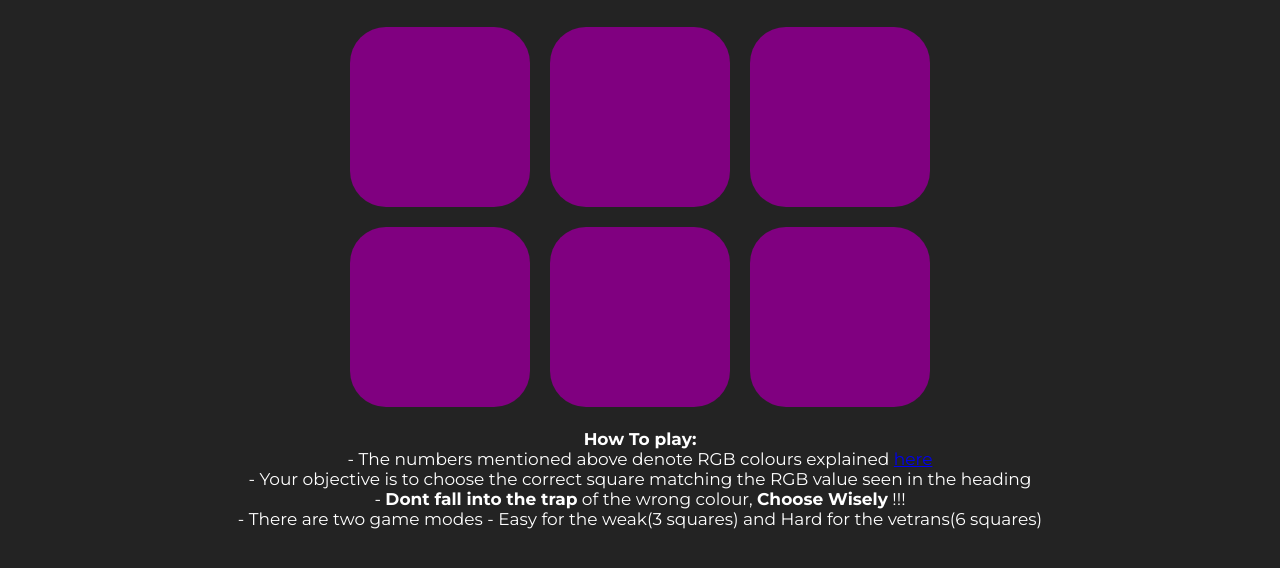
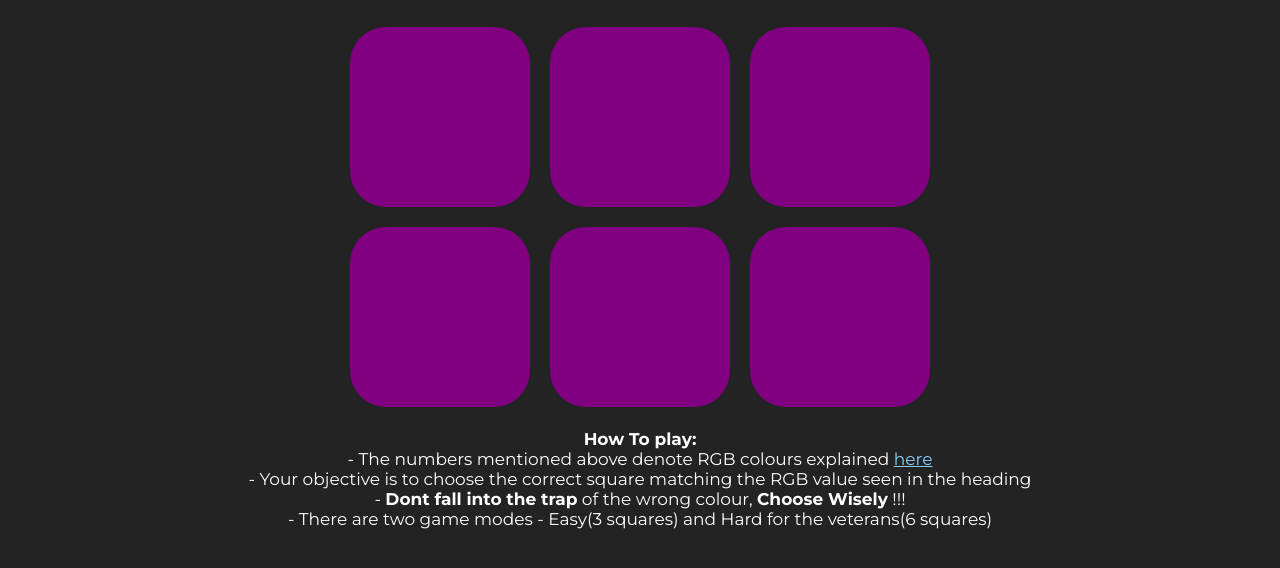
Before and after one commit to prateekparashar/rgbgame, a plain HTML site: page index.html in a window 1280 px wide. Shown: the part 218-786 px from the top of the page. Drawn offline with Linux system fonts and the light colour scheme.

Commit message:
Two changes
- Changing instrutions to correct spelling
- changing the explanation ink to a video
- Adding css for the link tag to look better

```diff
--- a/RGBGuessingGame.css
+++ b/RGBGuessingGame.css
@@ -35,6 +35,7 @@ p
 	color: white;
 }
 
+a { color: #87CEFA; }
 
 h1
 {
--- a/index.html
+++ b/index.html
@@ -32,10 +32,10 @@
 	<br>
 	<div id = "howTo">
 		<p><strong>How To play:</strong> <br>
-		- The numbers mentioned above denote RGB colours explained <a href="https://www.w3schools.com/colors/colors_rgb.asp" target="_blank">here</a><br>
+		- The numbers mentioned above denote RGB colours explained <a href="https://www.youtube.com/watch?v=CrBFNLvoL6A" target="_blank">here</a><br>
 		- Your objective is to choose the correct square matching the RGB value seen in the heading<br>
 		- <strong>Dont fall into the trap</strong> of the wrong colour, <strong>Choose Wisely</strong> !!!<br>
-		- There are two game modes - Easy for the weak(3 squares) and Hard for the vetrans(6 squares)
+		- There are two game modes - Easy(3 squares) and Hard for the veterans(6 squares)
 		</p>
 	</div>
 
```
